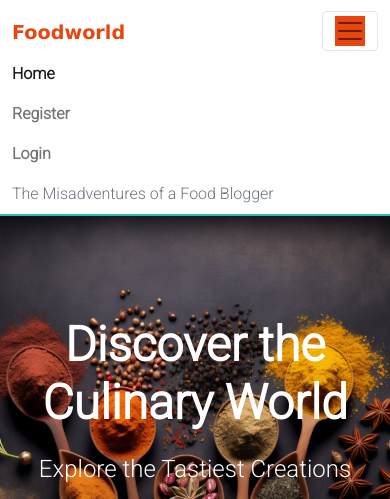
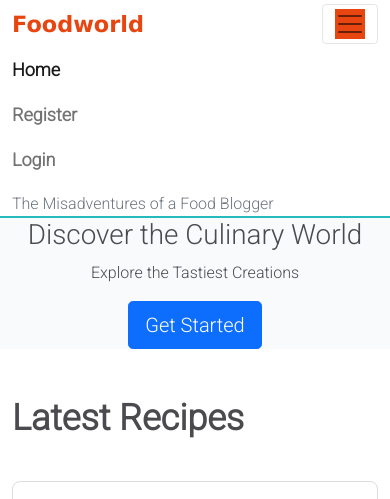
Before and after one commit to dutchmims/Food-World, a Django app: page / in a window 390 px wide, after a click that opens the changed part. Shown: the top 499 px of the page. Run offline with Django 3.2, Linux system fonts and the light colour scheme; data that the repository does not hold is empty; some libraries are stand-ins or nearby versions.

Commit message:
Add recipe boxes on homepage and style

```diff
--- a/static/css/style.css
+++ b/static/css/style.css
@@ -1,8 +1,7 @@
 :root {
     /* Global Styles */
     --bg-color: #F9FAFC;
-
-    /* Typography */
+    --text-color: #4A4A4F; /* Updated text color */
     --font-family: 'Lato', sans-serif;
     --brand-font-size: 1.8rem;
     --brand-font-weight: 700;
@@ -23,16 +22,56 @@
 /* Global Styles */
 body {
     background-color: var(--bg-color);
-    color: #4A4A4F;
+    color: var(--text-color); /* Updated text color */
     font-family: var(--font-family);
+    line-height: 1.6; /* Improved readability with line-height */
 }
+
+/* Header and Navigation Menu Styles */
+.site-header {
+    background-color: #fff; /* Background color for the header */
+    box-shadow: 0 2px 5px rgba(0, 0, 0, 0.1); /* Add a shadow to the header */
+    padding: 20px 0; /* Adjust the padding as needed */
+}
+
+.navbar {
+    padding-top: 0;
+    padding-bottom: 0;
+}
+
+.navbar-brand {
+    font-size: 24px; /* Adjust the font size */
+    font-weight: bold;
+    color: #333; /* Text color for the brand/logo */
+}
+
+.navbar-toggler-icon {
+    border-color: #333; /* Color of the toggler icon */
+}
+
+.navbar-toggler:focus {
+    outline: none;
+}
+
+.navbar-nav .nav-link {
+    font-size: 18px; /* Adjust the font size */
+    color: #333; /* Text color for navigation links */
+    margin-right: 20px; /* Adjust the spacing between links */
+}
+
+.navbar-nav .nav-link:hover {
+    color: #FF6B6B; /* Text color for links on hover */
+}
+
+/* Add more styles as needed */
+
 
 /* Typography */
 .brand {
-    font-size: 1.4rem;
-    font-weight: 700;
-    color: #0074e4; /* Change to the desired color */
-    font-family: 'Pacifico', cursive; /* Keep the desired font */
+    font-size: var(--brand-font-size);
+    font-weight: var(--brand-font-weight);
+    color: var(--brand-color);
+    font-family: 'Pacifico', cursive;
 }
 
 .red-o {
@@ -72,22 +111,48 @@ body {
     border: none;
 }
 
-/* Default styles */
-
-@media (max-width: 768px) {
-    /* Styles for screens up to 768px wide (e.g., tablets) */
-    .navbar-brand .brand {
-        font-size: 1.5rem;
-    }
-
-    /* Add more responsive styles here */
+/* Style for the "Latest Recipes" section */
+#latest-recipes {
+    background-color: var(--light-bg-color);
+    padding: 80px 0;
 }
 
-@media (max-width: 576px) {
-    /* Styles for screens up to 576px wide (e.g., mobile phones) */
-    .navbar-brand .brand {
-        font-size: 1.2rem;
-    }
+.section-title {
+    font-size: 36px; /* Increased section title font size */
+    font-weight: bold;
+    margin-bottom: 40px;
+    color: var(--text-color);
+}
 
-    /* Add more responsive styles here */
+.recipe-card {
+    background-color: var(--light-bg-color);
+    border: 1px solid #ddd;
+    padding: 20px;
+    text-align: center;
+    transition: transform 0.3s ease;
+    border-radius: 8px; /* Added border-radius for a rounded look */
 }
+
+.recipe-card:hover {
+    transform: scale(1.05);
+}
+
+.recipe-title {
+    font-size: 28px; /* Increased recipe title font size */
+    font-weight: bold;
+    margin-top: 20px;
+    color: var(--text-color);
+}
+
+.recipe-description {
+    font-size: 18px; /* Increased recipe description font size */
+    margin-top: 10px;
+    color: #666;
+}
+
+.recipe-card img {
+    max-width: 100%;
+    height: auto;
+    border: 1px solid #ddd;
+    border-radius: 8px;
+}
--- a/templates/index.html
+++ b/templates/index.html
@@ -2,67 +2,63 @@
 {% load static %}
 
 {% block content %}
-<style>
-    /* Modern Typography */
-    body {
-        font-family: 'Roboto', sans-serif; /* Use a contemporary font */
-    }
-
-    /* Hero Section Styles */
-    .hero-section {
-        background-image: url('{% static "images/foodiesfeed.com_exotic-spices.jpg" %}');
-        background-size: cover;
-        background-position: center;
-        color: #fff;
-        padding: 100px 0;
-        text-align: center;
-    }
-
-    .hero-title {
-        font-size: 3rem;
-        font-weight: 700;
-        margin-bottom: 20px;
-        color: #fff; /* Set the text color to white or another visible color */
-    }
-
-    .hero-subtitle {
-        font-size: 1.5rem;
-        color: #fff; /* Set the text color to white or another visible color */
-    }
-
-    /* Add hover effect to blog post cards */
-    .card:hover {
-        transform: translateY(-5px);
-        box-shadow: 0px 4px 15px rgba(0, 0, 0, 0.2);
-        transition: transform 0.2s, box-shadow 0.2s;
-    }
-
-</style>
-
     <!-- Hero Section -->
     <section class="hero-section text-center">
         <div class="container">
             <div class="row">
                 <div class="col-md-12">
-                <!-- Add background color for text -->
                     <h1 class="hero-title">Discover the Culinary World</h1>
                     <p class="hero-subtitle">Explore the Tastiest Creations</p>
-                <a href="#latest-recipes" class="btn btn-primary btn-lg">Get Started</a>
+                    <a href="#latest-recipes" class="btn btn-primary btn-lg" id="scroll-to-latest-recipes">Get Started</a>
                 </div>
             </div>
         </div>
     </section>
 
-<div class="container-fluid">
+    <!-- Latest Recipes Section -->
+    <section id="latest-recipes" class="py-5">
+        <div class="container">
             <div class="row">
-        <!-- Blog Entries Column -->
-        <div class="col-12 mt-3 left">
+                <div class="col-md-12">
+                    <h2 class="section-title">Latest Recipes</h2>
+                </div>
+            </div>
             <div class="row">
+                <!-- Recipe cards go here -->
+                <div class="col-md-4">
+                    <div class="recipe-card">
+                        <img src="{% static 'images/recipe1.jpg' %}" alt="Recipe 1">
+                        <h3 class="recipe-title">Recipe 1</h3>
+                        <p class="recipe-description">Description of Recipe 1.</p>
+                    </div>
+                </div>
+                <div class="col-md-4">
+                    <div class="recipe-card">
+                        <img src="{% static 'images/recipe2.jpg' %}" alt="Recipe 2">
+                        <h3 class="recipe-title">Recipe 2</h3>
+                        <p class="recipe-description">Description of Recipe 2.</p>
+                    </div>
+                </div>
+                <div class="col-md-4">
+                    <div class="recipe-card">
+                        <img src="{% static 'images/recipe3.jpg' %}" alt="Recipe 3">
+                        <h3 class="recipe-title">Recipe 3</h3>
+                        <p class="recipe-description">Description of Recipe 3.</p>
+                    </div>
+                </div>
+            </div>
+        </div>
+    </section>
+
+    <!-- Featured Blog Posts Section -->
+    <section id="featured-posts" class="py-5">
+        <div class="container">
+            <div class="row">
+                <!-- Featured blog posts go here -->
                 {% for post in post_list %}
                 <div class="col-md-4">
                     <div class="card mb-4">
                         <div class="card-body">
-                            <!-- Keep the first image container -->
                             <div class="image-container">
                                 <img class="card-img-top" src="{% static 'images/victoria-shes-UC0HZdUitWY-unsplash.jpg' %}">
                                 <div class="image-flash">
@@ -86,27 +82,42 @@
                 {% endfor %}
             </div>
         </div>
-    </div>
+    </section>
+
+    <!-- Pagination -->
+    <div class="container">
+        <div class="row">
+            <!-- Pagination goes here -->
             {% if is_paginated %}
+            <div class="col-md-12">
                 <nav aria-label="Page navigation">
                     <ul class="pagination justify-content-center">
                         {% if page_obj.has_previous %}
-            <li><a href="?page={{ page_obj.previous_page_number }}" class="page-link">&laquo; PREV </a></li>
+                        <li class="page-item">
+                            <a class="page-link" href="?page={{ page_obj.previous_page_number }}">&laquo; PREV</a>
+                        </li>
                         {% endif %}
                         {% if page_obj.has_next %}
-            <li><a href="?page={{ page_obj.next_page_number }}" class="page-link"> NEXT &raquo;</a></li>
+                        <li class="page-item">
+                            <a class="page-link" href="?page={{ page_obj.next_page_number }}">NEXT &raquo;</a>
+                        </li>
                         {% endif %}
                     </ul>
                 </nav>
+            </div>
             {% endif %}
+        </div>
     </div>
 
     <script>
-    function setDynamicStyles(textColor, bgColor, linkColor) {
-        document.documentElement.style.setProperty('--text-color', textColor);
-        document.documentElement.style.setProperty('--background-color', bgColor);
-        document.documentElement.style.setProperty('--link-color', linkColor);
-    }
+        // Scroll to the "Latest Recipes" section when the button is clicked
+        document.addEventListener("DOMContentLoaded", function() {
+            var scrollToLatestRecipesButton = document.getElementById("scroll-to-latest-recipes");
+            var latestRecipesSection = document.getElementById("latest-recipes");
+            scrollToLatestRecipesButton.addEventListener("click", function(event) {
+                event.preventDefault();
+                latestRecipesSection.scrollIntoView({ behavior: "smooth" });
+            });
+        });
     </script>
-
 {% endblock %}
```
Lines whose indentation alone changed are shown as unchanged.
